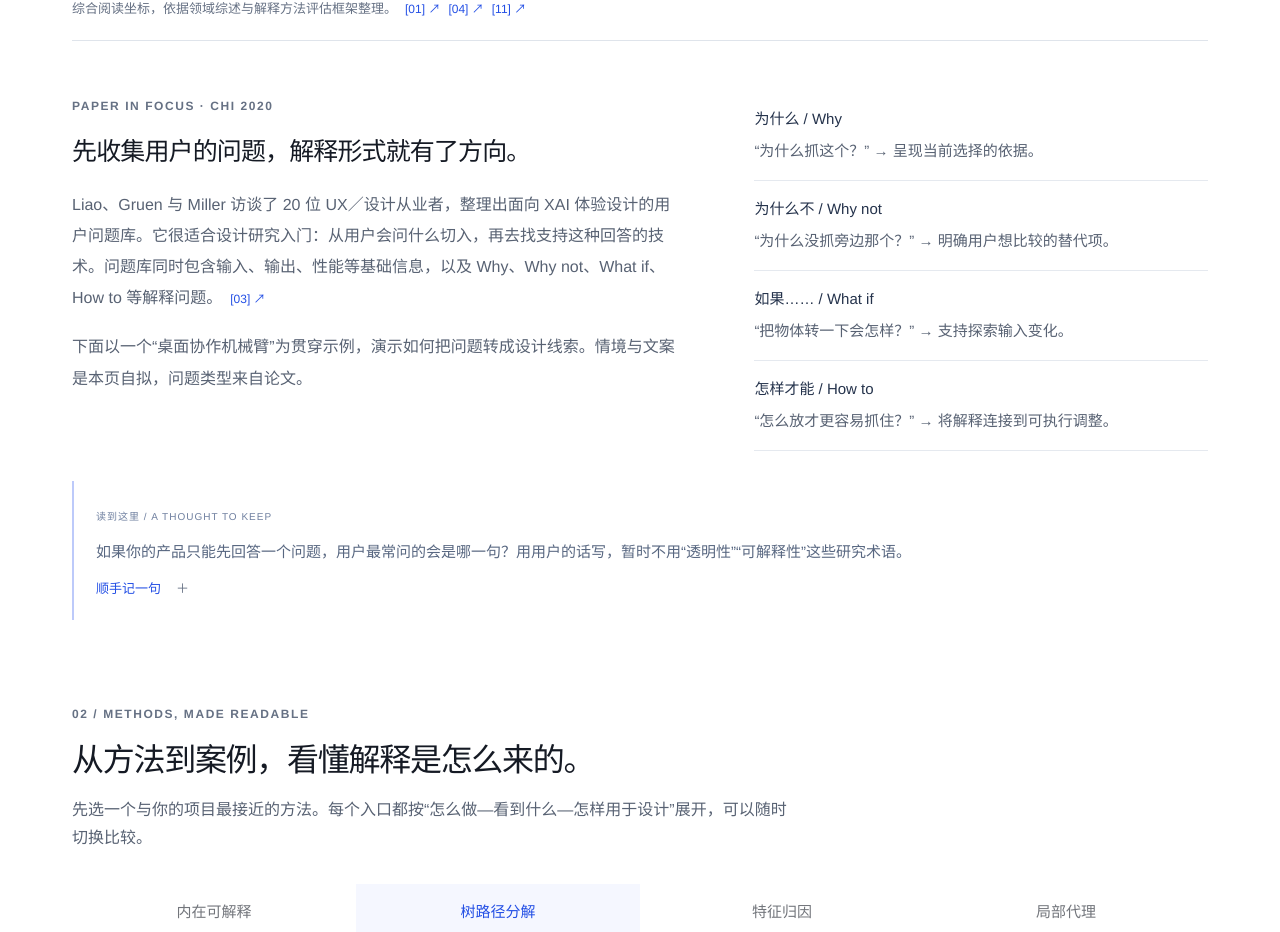
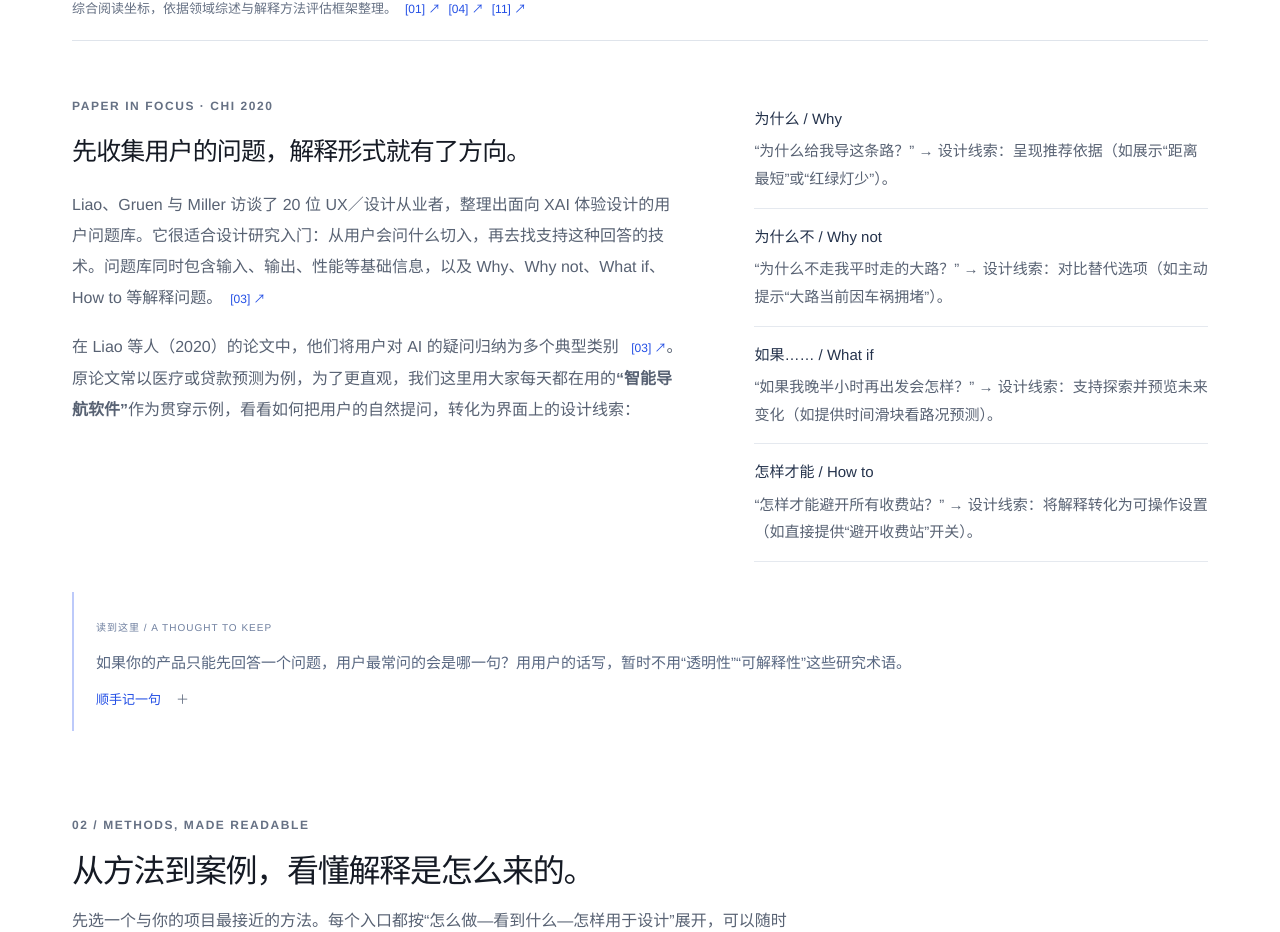
Before and after one commit to limbohoo/xai_fieldnote, a Next.js app: page / in a window 1280 px wide. Shown: the part 2234-3166 px from the top of the page. Built offline with nearby package versions, Linux system fonts and the light colour scheme.

Commit message:
Update Question UX framework example to use a relatable Navigation App scenario

```diff
--- a/app/learning-content.tsx
+++ b/app/learning-content.tsx
@@ -341,25 +341,25 @@ export function LearningContent() {
             <Cite ids={[3]} />
           </p>
           <p>
-            下面以一个“桌面协作机械臂”为贯穿示例，演示如何把问题转成设计线索。情境与文案是本页自拟，问题类型来自论文。
+            在 Liao 等人（2020）的论文中，他们将用户对 AI 的疑问归纳为多个典型类别 <Cite ids={[3]} />。原论文常以医疗或贷款预测为例，为了更直观，我们这里用大家每天都在用的<b>“智能导航软件”</b>作为贯穿示例，看看如何把用户的自然提问，转化为界面上的设计线索：
           </p>
         </div>
         <dl className="reading-questions">
           <div>
             <dt>为什么 / Why</dt>
-            <dd>“为什么抓这个？” → 呈现当前选择的依据。</dd>
+            <dd>“为什么给我导这条路？” → 设计线索：呈现推荐依据（如展示“距离最短”或“红绿灯少”）。</dd>
           </div>
           <div>
             <dt>为什么不 / Why not</dt>
-            <dd>“为什么没抓旁边那个？” → 明确用户想比较的替代项。</dd>
+            <dd>“为什么不走我平时走的大路？” → 设计线索：对比替代选项（如主动提示“大路当前因车祸拥堵”）。</dd>
           </div>
           <div>
             <dt>如果…… / What if</dt>
-            <dd>“把物体转一下会怎样？” → 支持探索输入变化。</dd>
+            <dd>“如果我晚半小时再出发会怎样？” → 设计线索：支持探索并预览未来变化（如提供时间滑块看路况预测）。</dd>
           </div>
           <div>
             <dt>怎样才能 / How to</dt>
-            <dd>“怎么放才更容易抓住？” → 将解释连接到可执行调整。</dd>
+            <dd>“怎样才能避开所有收费站？” → 设计线索：将解释转化为可操作设置（如直接提供“避开收费站”开关）。</dd>
           </div>
         </dl>
       </article>
```
